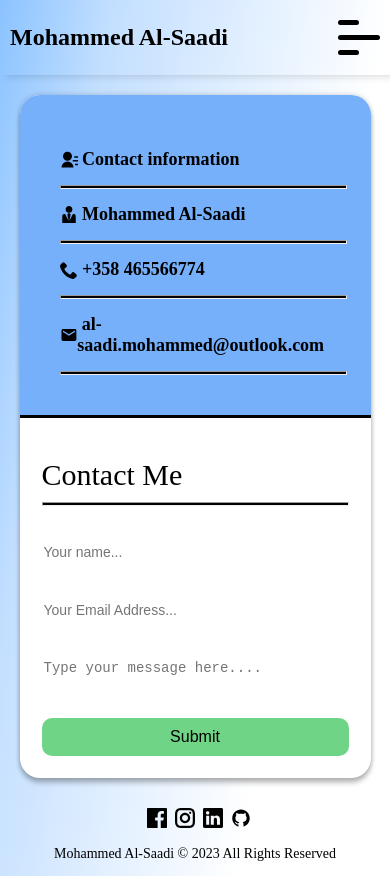
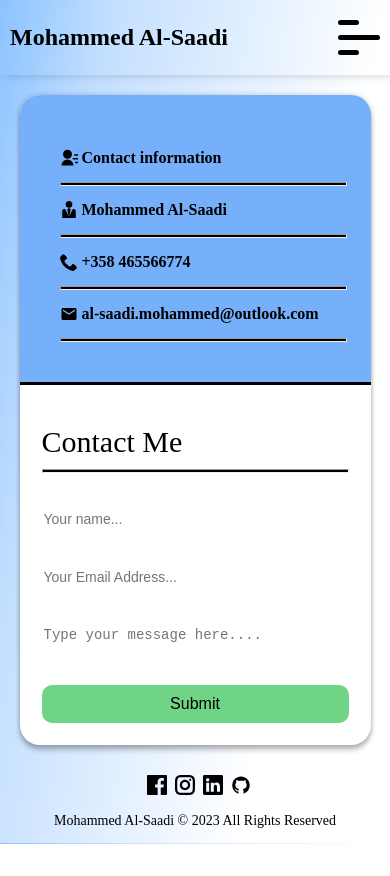
Before and after one commit to Mohammed-Al-Saadi/Portfolio-React, a React (Create React App) app: page /contact in a window 390 px wide. After the commit the page ends 844 px from the top, so only its background shows below. Built offline with nearby package versions, Linux system fonts and the light colour scheme.

Commit message:
navbar menu function

```diff
--- a/src/Components/Contact.css
+++ b/src/Components/Contact.css
@@ -198,7 +198,7 @@ margin-top: 20px;
 
     @media screen and (max-width:550px){
       .contactinfo li a{
-        font-size: 18px;
+        font-size: 16px;
       }
       .contactheader a{
       font-weight: 800;
@@ -213,9 +213,13 @@ margin-top: 20px;
 
     @media screen and (max-width:373px){
       .contactinfo  a{
-
         overflow:scroll;
       }
+    }
+    @media screen and (max-width:386px){
+      .contactinfo li  a{
+        font-size: 16px;
+         }
     }
     @media screen and (max-width:1030px){
 
```
